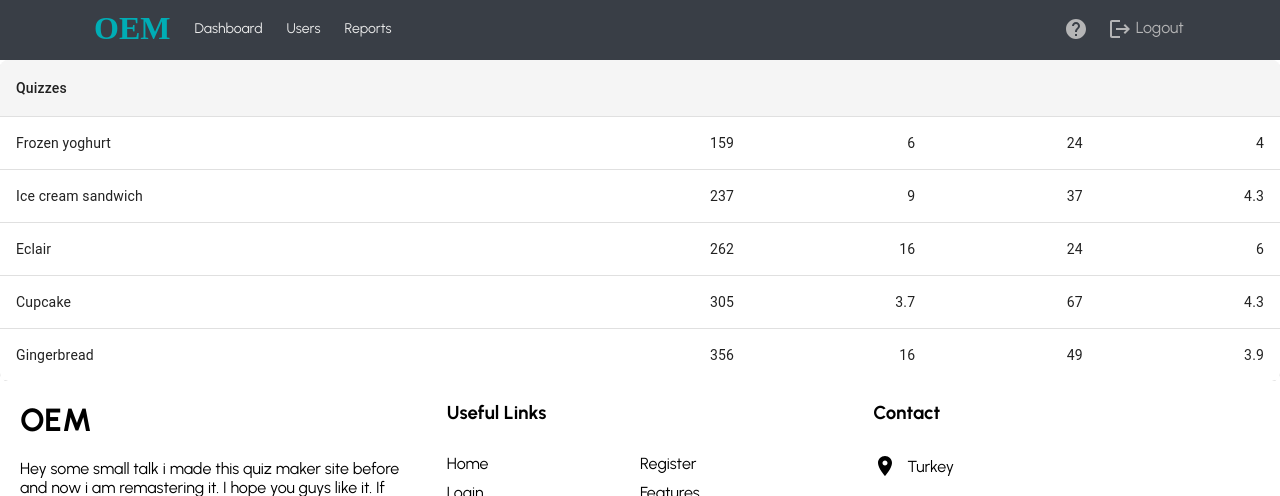
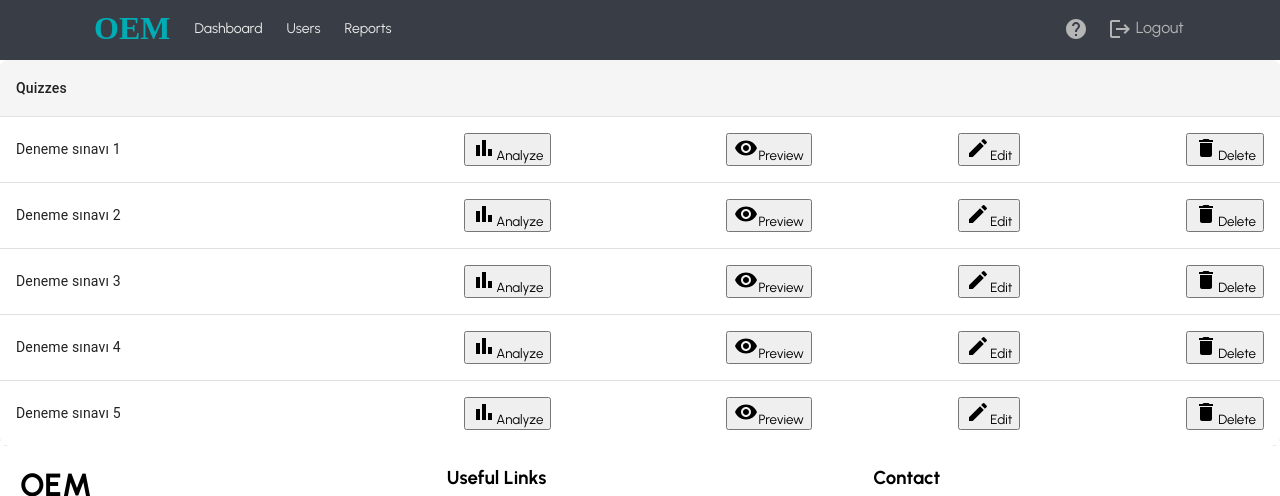
Before and after one commit to MadonisP/Quiz-app-remastered, a React (Create React App) app: page /dashboard in a window 1280 px wide. Shown: the top 496 px of the page. Built offline with nearby package versions, Linux system fonts and the light colour scheme; a web font is replaced by a local one.

Commit message:
Dashboard table updated

```diff
--- a/src/pages/Dashboard.jsx
+++ b/src/pages/Dashboard.jsx
@@ -8,21 +8,23 @@ import TableContainer from '@mui/material/TableContainer';
 import TableHead from '@mui/material/TableHead';
 import TableRow from '@mui/material/TableRow';
 import Paper from '@mui/material/Paper';
+import { BarChart, Delete, Edit, Visibility } from "@mui/icons-material";
 
 function createData(name, calories, fat, carbs, protein) {
   return { name, calories, fat, carbs, protein };
 }
 
 const rows = [
-  createData('Frozen yoghurt', 159, 6.0, 24, 4.0),
-  createData('Ice cream sandwich', 237, 9.0, 37, 4.3),
-  createData('Eclair', 262, 16.0, 24, 6.0),
-  createData('Cupcake', 305, 3.7, 67, 4.3),
-  createData('Gingerbread', 356, 16.0, 49, 3.9),
+  createData('Deneme sınavı 1', 159, 6.0, 24, 4.0),
+  createData('Deneme sınavı 2', 237, 9.0, 37, 4.3),
+  createData('Deneme sınavı 3', 262, 16.0, 24, 6.0),
+  createData('Deneme sınavı 4', 305, 3.7, 67, 4.3),
+  createData('Deneme sınavı 5', 356, 16.0, 49, 3.9),
 ];
 
 const Container = styled.table`
     width: 100%;
+    height:40vh;
     border-collapse: collapse;
     text-align: center;
     border-radius:8px;
@@ -34,7 +36,6 @@ const Dashboard = () => {
     <>
       <LoginNavbar />
       <Container>
-
         <TableContainer component={Paper}>
           <Table sx={{ minWidth: 650 }} aria-label="simple table">
             <TableHead>
@@ -55,10 +56,10 @@ const Dashboard = () => {
                   <TableCell component="th" scope="row">
                     {row.name}
                   </TableCell>
-                  <TableCell align="right">{row.calories}</TableCell>
-                  <TableCell align="right">{row.fat}</TableCell>
-                  <TableCell align="right">{row.carbs}</TableCell>
-                  <TableCell align="right">{row.protein}</TableCell>
+                  <TableCell align="right"><button><BarChart/>Analyze</button></TableCell>
+                  <TableCell align="right"><button><Visibility/>Preview</button></TableCell>
+                  <TableCell align="right"><button><Edit/>Edit</button></TableCell>
+                  <TableCell align="right"><button><Delete/>Delete</button></TableCell>
                 </TableRow>
               ))}
             </TableBody>
```
